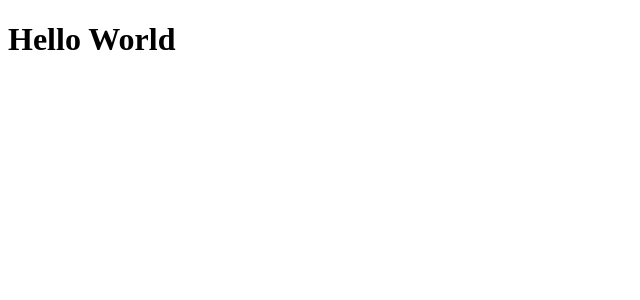
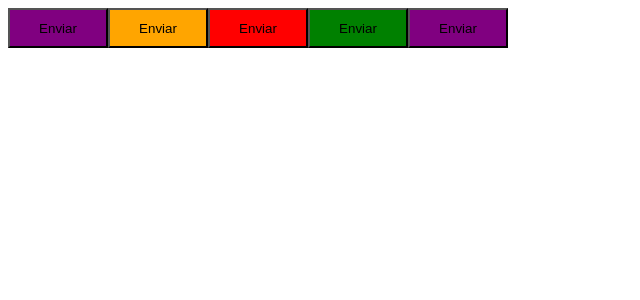
Before and after one commit to VictorMassarenti/ignite-projeto02, a React (Vite) app: page / in a window 1280 px wide. Shown: the top 300 px of the page, without its empty margins (0-640 px from the left). Built offline with nearby package versions, Linux system fonts and the light colour scheme.

Commit message:
adc basico styled components

```diff
--- a/index.html
+++ b/index.html
@@ -1,12 +1,24 @@
 <!DOCTYPE html>
 <html lang="en">
+
 <head>
   <meta charset="UTF-8" />
+
+
+  <link rel="preconnect" href="https://fonts.googleapis.com" />
+  <link rel="preconnect" href="https://fonts.gstatic.com" crossorigin />
+
   <meta name="viewport" content="width=device-width, initial-scale=1.0" />
+
+  <link href="https://fonts.googleapis.com/css2?family=Roboto+Mono:wght@700&family=Roboto:wght@400;700&display=swap"
+    rel="stylesheet" />
+
   <title>Vite + React + TS</title>
 </head>
+
 <body>
   <div id="root"></div>
   <script type="module" src="/src/main.tsx"></script>
 </body>
+
 </html>
--- a/package.json
+++ b/package.json
@@ -10,11 +10,13 @@
   },
   "dependencies": {
     "react": "^18.2.0",
-    "react-dom": "^18.2.0"
+    "react-dom": "^18.2.0",
+    "styled-components": "^5.3.6"
   },
   "devDependencies": {
     "@types/react": "^18.0.17",
     "@types/react-dom": "^18.0.6",
+    "@types/styled-components": "^5.1.26",
     "@vitejs/plugin-react": "^2.1.0",
     "typescript": "^4.6.4",
     "vite": "^3.1.0"
--- a/src/App.tsx
+++ b/src/App.tsx
@@ -1,8 +1,15 @@
+import { Button } from "./components/Button";
 
 
 export function App() {
 
   return (
-    <h1>Hello World</h1>
+    <>
+    <Button variant="primary"></Button>
+    <Button variant="secondary"></Button>
+    <Button variant="danger"></Button>
+    <Button variant="success"></Button>
+    <Button></Button>
+    </>
   )
 }
--- /dev/null
+++ b/src/components/Button.styles.ts
@@ -0,0 +1,26 @@
+import styled, { css } from "styled-components";
+
+export type ButtonVariant = 'primary' | 'secondary' | 'danger' | 'success';
+
+interface ButtonContainerProps {
+    variant: ButtonVariant
+}
+
+const buttonVariants = {
+    primary: 'purple',
+    secondary: 'orange',
+    danger: 'red',
+    success: 'green'
+}
+
+export const ButtonContainer = styled.button<ButtonContainerProps>`
+    width: 100px;
+    height: 40px;
+
+    //props recebe as propriedades de ButtonContainer
+    ${props => {
+        return css`
+            background-color: ${buttonVariants[props.variant]}
+        `
+    }}
+`
--- /dev/null
+++ b/src/components/Button.tsx
@@ -0,0 +1,9 @@
+import { ButtonContainer, ButtonVariant } from "./Button.styles";
+
+interface ButtonProps{
+    variant?: ButtonVariant;
+}
+
+export function Button ({ variant = 'primary'}: ButtonProps) {
+    return <ButtonContainer variant={variant}>Enviar</ButtonContainer>
+}
```
Also changed, not shown: 1 other file (tests, documents, lock files or other folders). Lines whose indentation alone changed are shown as unchanged.
